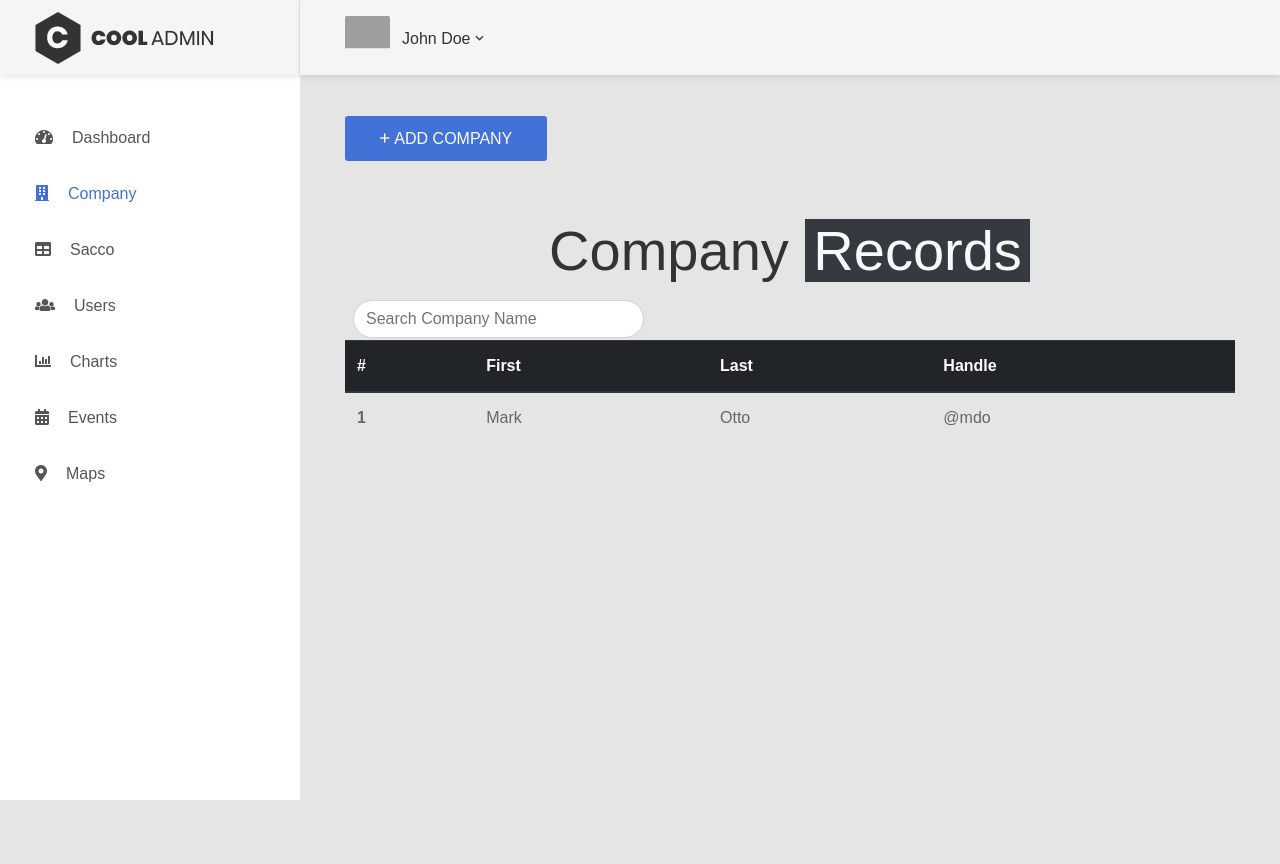
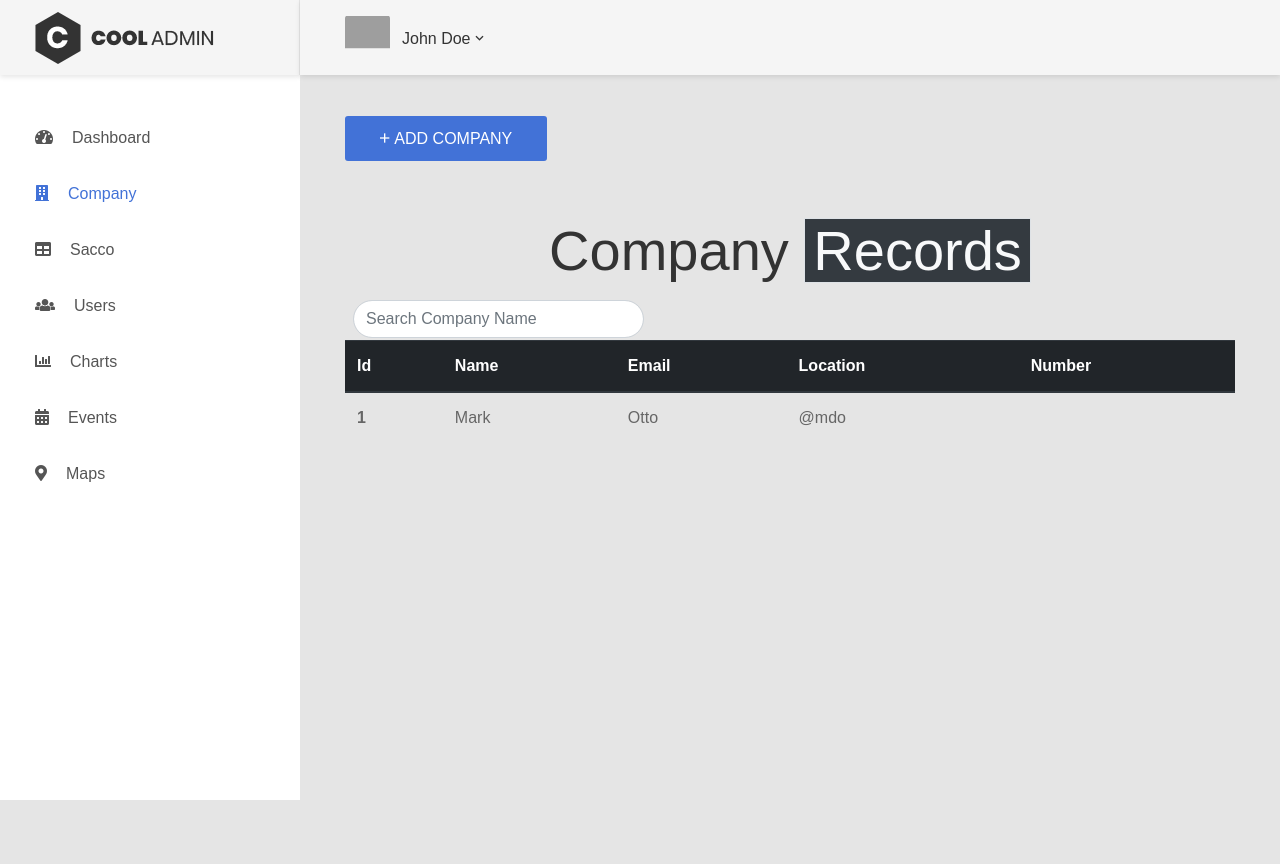
Before and after one commit to michaelmurwayi/dashboard, a Django app: template web/templates/super-admin/companies.html in a window 1280 px wide. Run offline with Django 3.2, Linux system fonts and the light colour scheme; the template is opened without the code that fills it, so the values that code supplies are empty; some libraries are stand-ins or nearby versions; grey boxes are pictures that could not be loaded.

Commit message:
ft-super-admin-comapy: Edit table headers to match company db schema

```diff
--- a/web/templates/super-admin/companies.html
+++ b/web/templates/super-admin/companies.html
@@ -220,10 +220,11 @@
                         <table class="table table-hover" id="tables">
                           <thead class="thead-dark">
                             <tr>
-                              <th scope="col">#</th>
-                              <th scope="col">First</th>
-                              <th scope="col">Last</th>
-                              <th scope="col">Handle</th>
+                              <th scope="col">Id</th>
+                              <th scope="col">Name</th>
+                              <th scope="col">Email</th>
+                              <th scope="col">Location</th>
+                              <th scope="col">Number</th>
                             </tr>
                           </thead>
                           <tbody>
```
